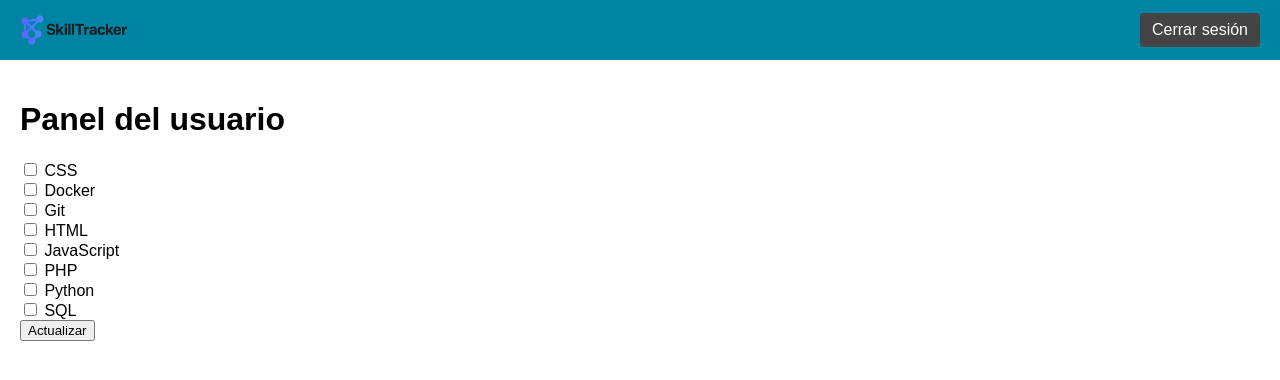
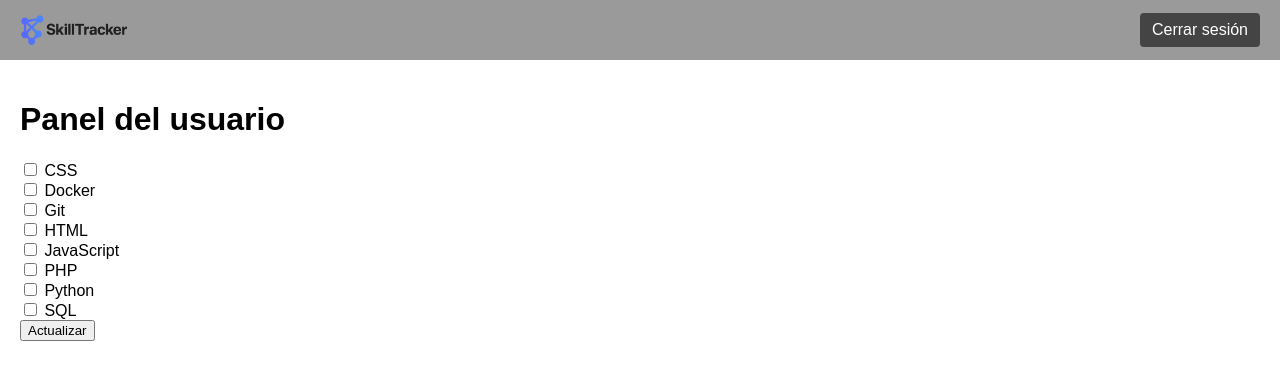
Before and after one commit to nipegun/SkillTracker, a PHP site: page /dashboard_user.php in a window 1280 px wide. Shown: the top 380 px of the page. Run offline with PHP 8.4, Linux system fonts and the light colour scheme; a user stored in the database is signed in; data comes from the database, SQL or seed files in the repository; data that the repository does not hold is empty.

Commit message:
Update dashboard.css

```diff
--- a/Web/css/dashboard.css
+++ b/Web/css/dashboard.css
@@ -9,7 +9,7 @@ body {
   left: 0;
   width: 100%;
   height: 60px;
-  background-color: #0084a3;
+  background-color: #9b9a9a;
   color: white;
   display: flex;
   align-items: center;
```
